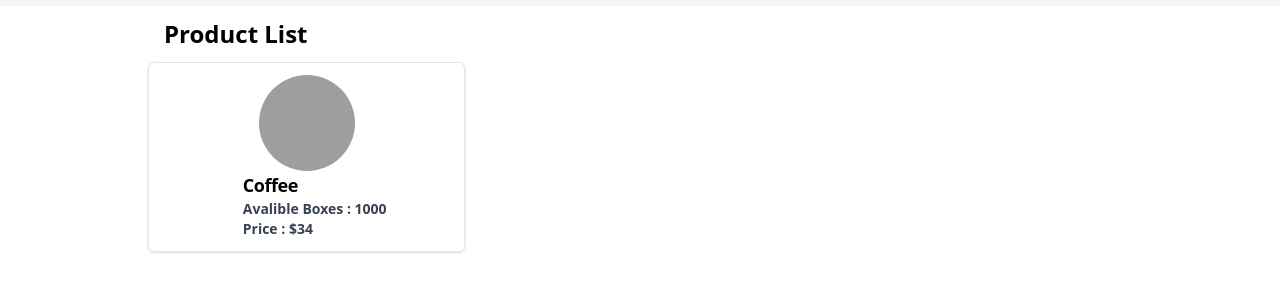
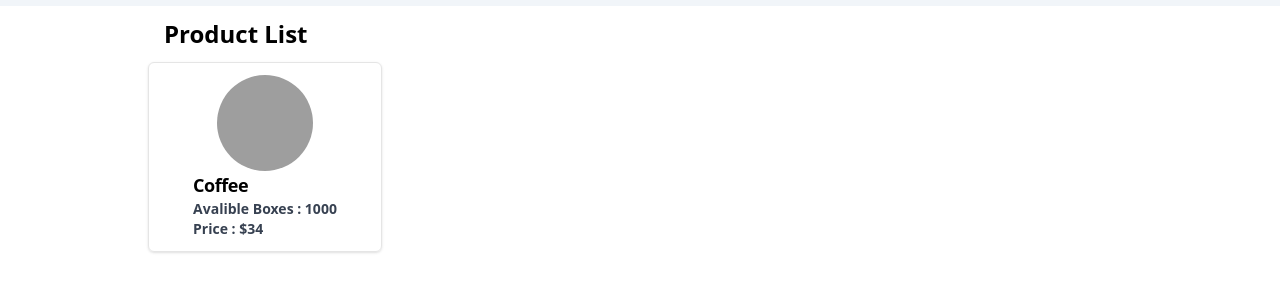
Before and after one commit to HeinZarNe/ui, a plain HTML site: page index.html in a window 1280 px wide. Shown: the part 38-330 px from the top of the page. Drawn offline with nearby package versions, Linux system fonts and the light colour scheme; grey boxes are pictures that could not be loaded.

Commit message:
Fix some ui

```diff
--- a/index.html
+++ b/index.html
@@ -61,12 +61,12 @@
       <div class="flex flex-col gap-3 py-3 px-3 md:px-5 max-w-screen-lg m-auto">
         <h1 class="text-2xl font-semibold px-4">Product List</h1>
         <div
-          class="grid grid-cols-1 sm:grid-cols-2 md:grid-cols-3 lg:grid-cols-3 gap-4"
+          class="grid grid-cols-1 sm:grid-cols-2 md:grid-cols-3 lg:grid-cols-4 gap-4"
           data-v0-t="card"
         >
-          <a href="./product-detail.html" class="flex-grow md:flex-1">
+          <a href="./product-detail.html" class="">
             <div
-              class="flex space-x-4 border-neutral-200 shadow rounded-md border md:flex-col flex-row items-center px-4 py-3 cursor-pointer hover:bg-slate-100"
+              class="flex border-neutral-200 shadow rounded-md border md:flex-col flex-row items-center px-4 py-3 cursor-pointer hover:bg-slate-100"
             >
               <img
                 src="https://imgs.search.brave.com/S1oAcnU_vBffi2Fq0lf1c3vh43TU1zCGiDKjn_7w0UY/rs:fit:860:0:0/g:ce/aHR0cHM6Ly9mYWtl/aW1nLnBsLzYwMHg0/MDA"
```
